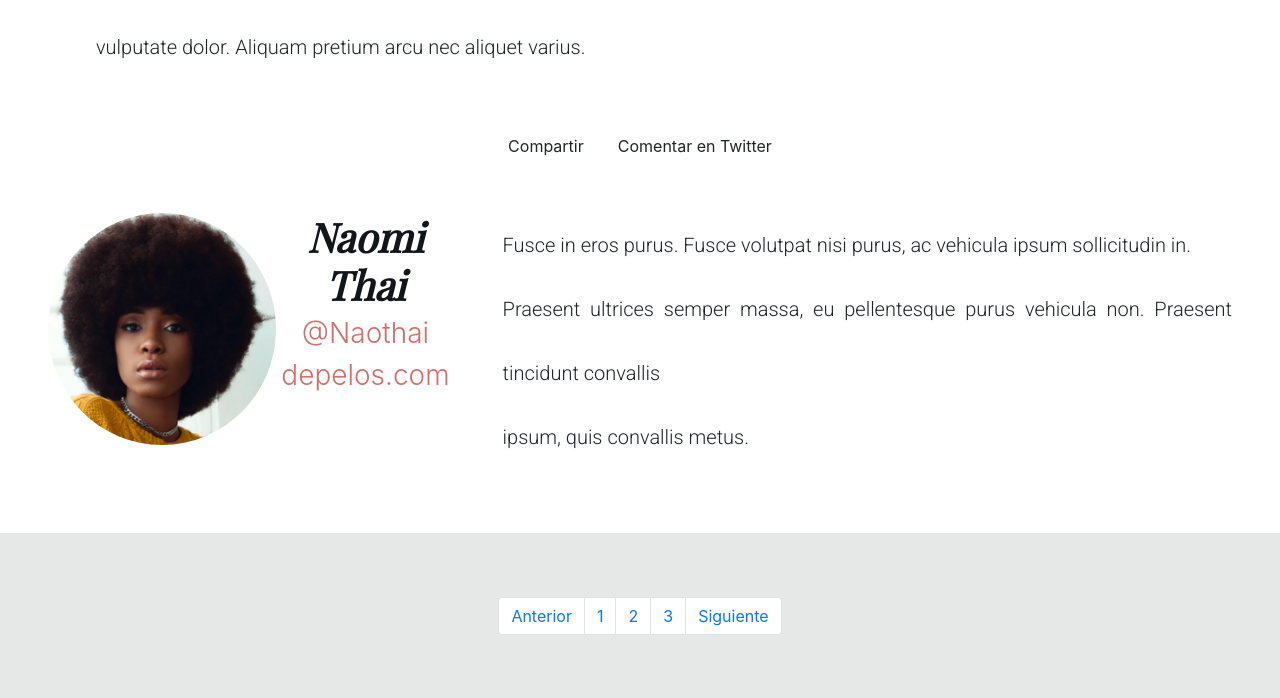
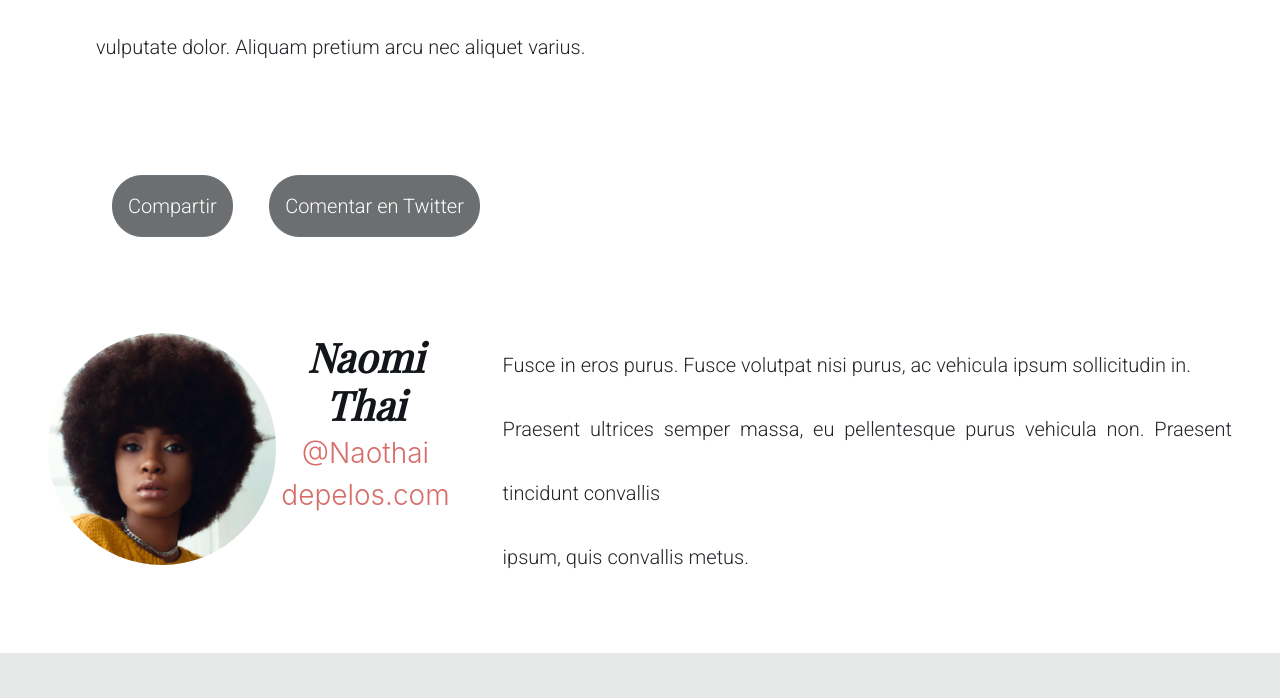
Before and after one commit to Dereemii/BarberShop, a plain HTML site: page index.html in a window 1280 px wide. Shown: the part 2360-3058 px from the top of the page. Drawn offline with nearby package versions, Linux system fonts and the light colour scheme; a web font is replaced by a local one.

Commit message:
agregada parte de botones compartir y comentar

```diff
--- a/assets/scss/components/_buttons.scss
+++ b/assets/scss/components/_buttons.scss
@@ -0,0 +1,8 @@
+.boton-section{
+    border-radius: 30px;
+    font-size: 20px;
+    padding: 15px;
+    font-weight: $regular;
+    font-family: $roboto;
+    background-color: $Nickel;
+}
--- a/index.html
+++ b/index.html
@@ -90,9 +90,10 @@
     <!--Buttons section-->
 
     <section>
-        <div class="buttons d-flex justify-content-center ">
-            <button class="buttons__button btn  ">Compartir</button>
-            <button class="buttons__button btn  ml-2">Comentar en Twitter</button>
+        <div class="buttons ml-5 pl-5 my-5 ">
+            <button type="button" class="btn btn-secondary mx-3 boton-section">Compartir</button>
+            <button type="button" class="btn btn-secondary mx-3 boton-section">Comentar en Twitter</button>
+
         </div>
     </section>
 
```
Also changed, not shown: assets/css/styles.css, 1 other file.
